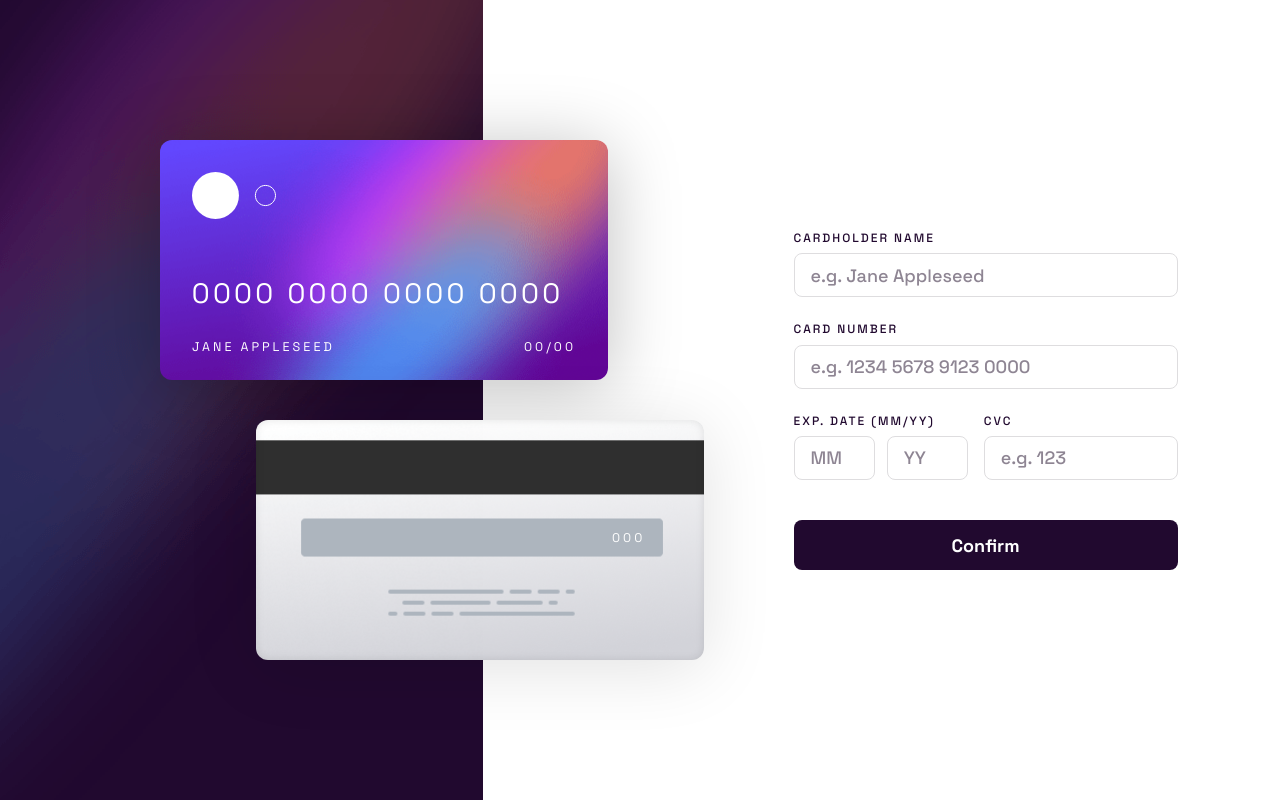
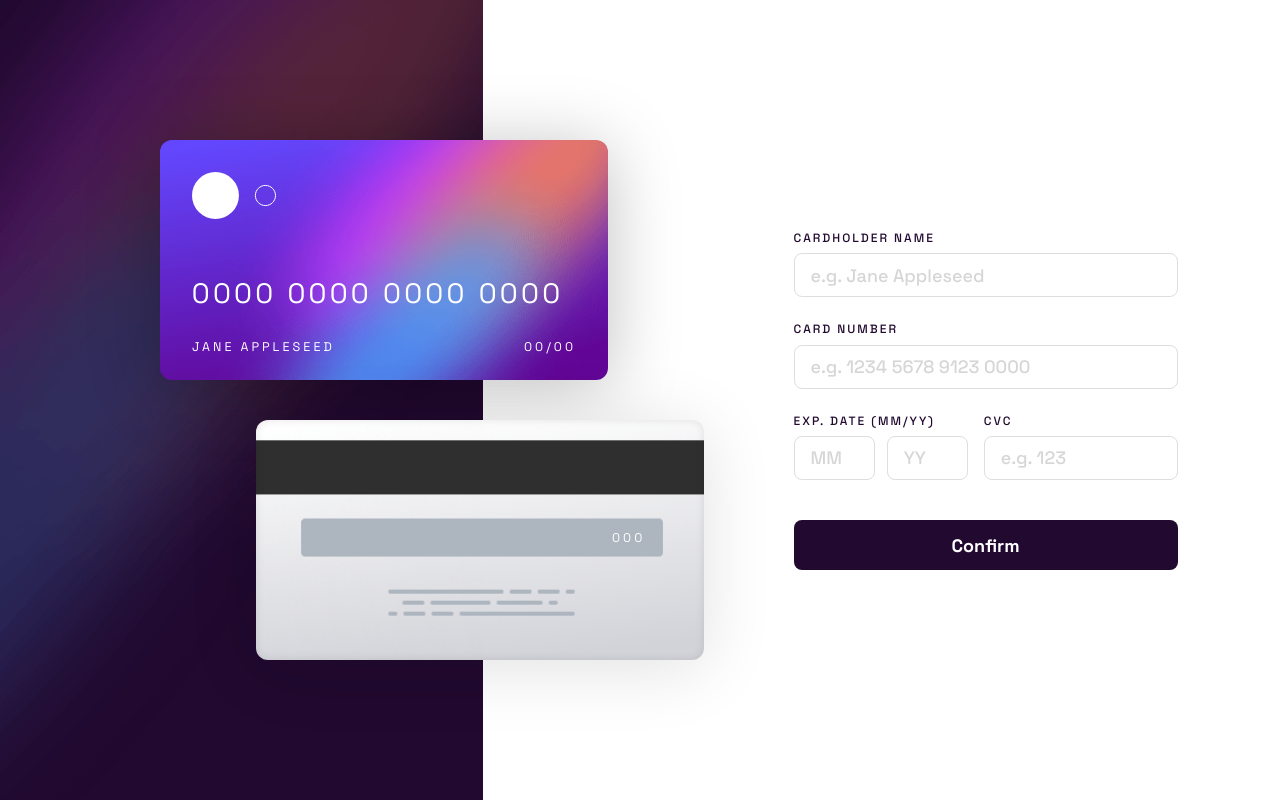
Before and after one commit to Whiskydog/frontendmentor-interactive-card-details-form, a React (Vite) app: page / in a window 1280 px wide. Built offline with nearby package versions, Linux system fonts and the light colour scheme.

Commit message:
Fix input placeholder color

```diff
--- a/src/styles/Form.module.css
+++ b/src/styles/Form.module.css
@@ -37,7 +37,7 @@
 }
 
 .ccForm input::placeholder {
-  color: hsl(279, 6%, 55%);
+  color: hsl(0, 0%, 84%);
 }
 
 .btn {
```
